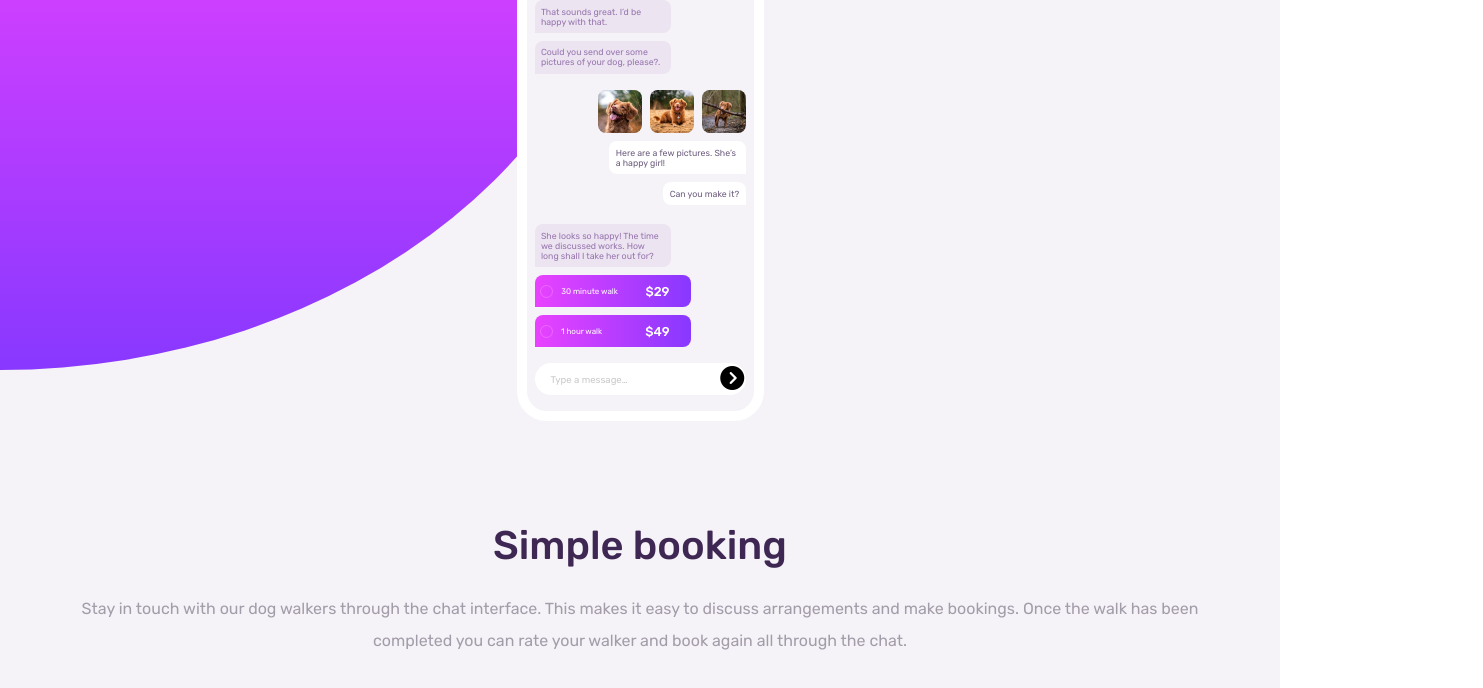
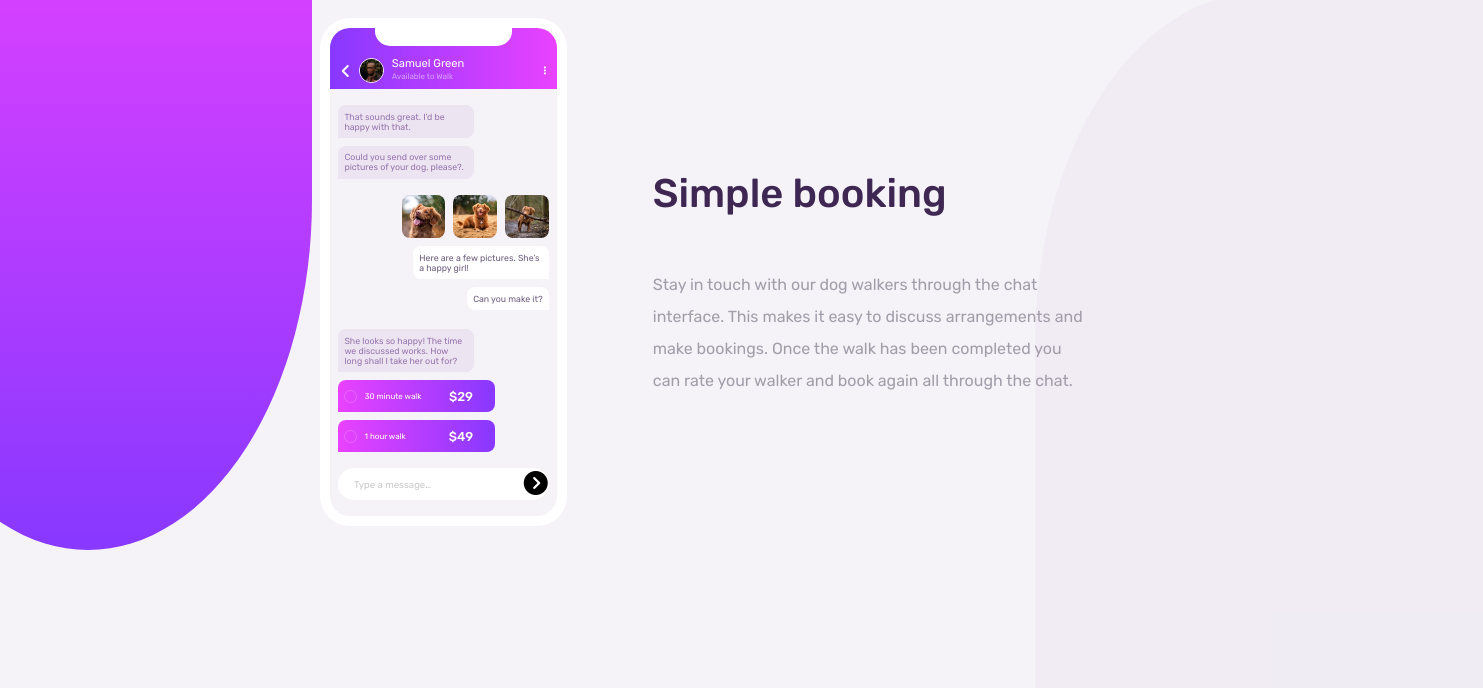
Before and after one commit to ClaudiaRamirezD/Chat-app, a plain HTML site: page index.html in a window 1280 px wide. Shown: the part 150-838 px from the top of the page, 1483 px wide, since content can reach past the window. Drawn offline with Linux system fonts and the light colour scheme.

Commit message:
Desktop1

```diff
--- a/index.html
+++ b/index.html
@@ -71,6 +71,8 @@
         make bookings. Once the walk has been completed you can rate your walker and book again all through the chat.
       </p>
     </section>
+    <div class="purple-right"></div>
+
 
   </main>
 </body>
--- a/scss/_shapes.scss
+++ b/scss/_shapes.scss
@@ -1,6 +1,7 @@
 @use "variables";
 
 .main-container {
+  position: relative;
   width: 100vw;
   margin: 0 auto;
   background-color: variables.$App-background-greyish;
@@ -8,12 +9,14 @@
 
 .purple-box {
   position: relative;
-  height: 65vh;
+  height: 501px;
   width: 50%;
   background-image: linear-gradient(variables.$Magenta-gradient,
       variables.$Violet-gradient);
   border-radius: 0 0 100% 0;
 }
+
+
 
 .phone {
   position: absolute;
@@ -47,7 +50,7 @@
       height: 19px;
       background-color: white;
       z-index: 10;
-      top: 0;
+      top: -1px;
     }
 
     .user {
@@ -212,7 +215,7 @@
   display: flex;
   flex-direction: column;
   align-items: center;
-    padding-top: 9.5rem ;
+  padding-top: 9.5rem;
 
   h1 {
     font-size: 2.5rem;
@@ -220,7 +223,7 @@
     color: hsl(271, 36%, 24%);
   }
 
-    .text-section{
+  .text-section {
     padding: 1.5rem 2.6rem 4rem 2.6rem;
     color: hsl(270, 7%, 64%);
     line-height: 2rem;
@@ -229,3 +232,60 @@
   }
 
 }
+
+@media(min-width:800px) {
+
+  body {
+    background-color: variables.$App-background-greyish;
+  }
+
+  .purple-box {
+    position: absolute;
+    height: 87.5vh;
+    width: 35%;
+    left: -8.5rem;
+    top: 0;
+    border-radius: 0px 0px 50% 50%;
+
+  }
+
+  .phone {
+    left: 25%;
+    top: 168px;
+    margin: 0;
+  }
+
+  .text {
+    width: 85%;
+    padding-left: 51%;
+    padding-top: 20rem;
+    align-items: flex-start;
+    z-index: 3;
+
+    .text-section {
+      text-align: start;
+      align-items: flex-start;
+      padding: 0;
+      z-index: 3;
+    }
+
+    h1 {
+      padding-bottom: 52px
+    }
+  }
+
+  .purple-right {
+    top: 143px;
+    background-color: rgba(196, 173, 208, 0.095);
+    position: absolute;
+    height: 87.5vh;
+    width: 35%;
+    right: -203px;
+    border-radius: 50% 0 0 0;
+    z-index: 0;
+}
+
+
+
+
+}
```
Also changed, not shown: styles.css, 1 other file. Lines whose indentation alone changed are shown as unchanged.
